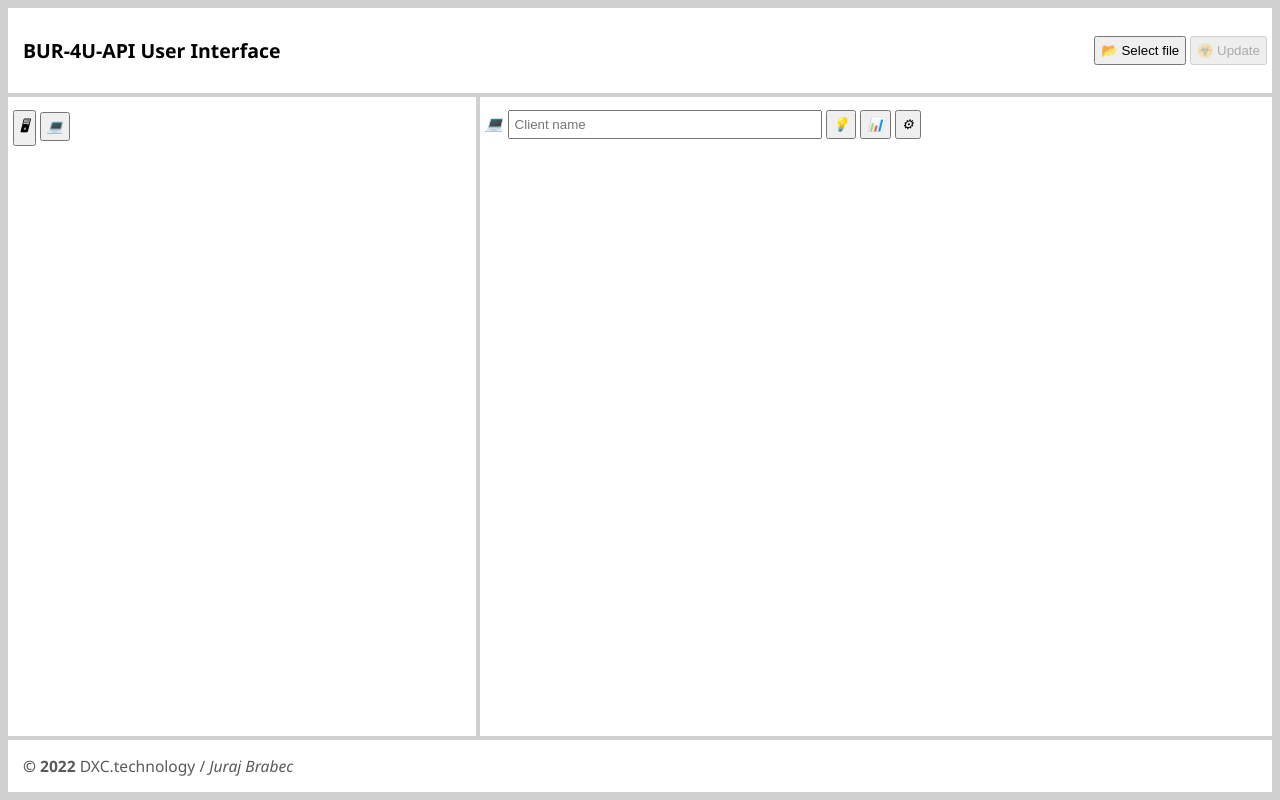
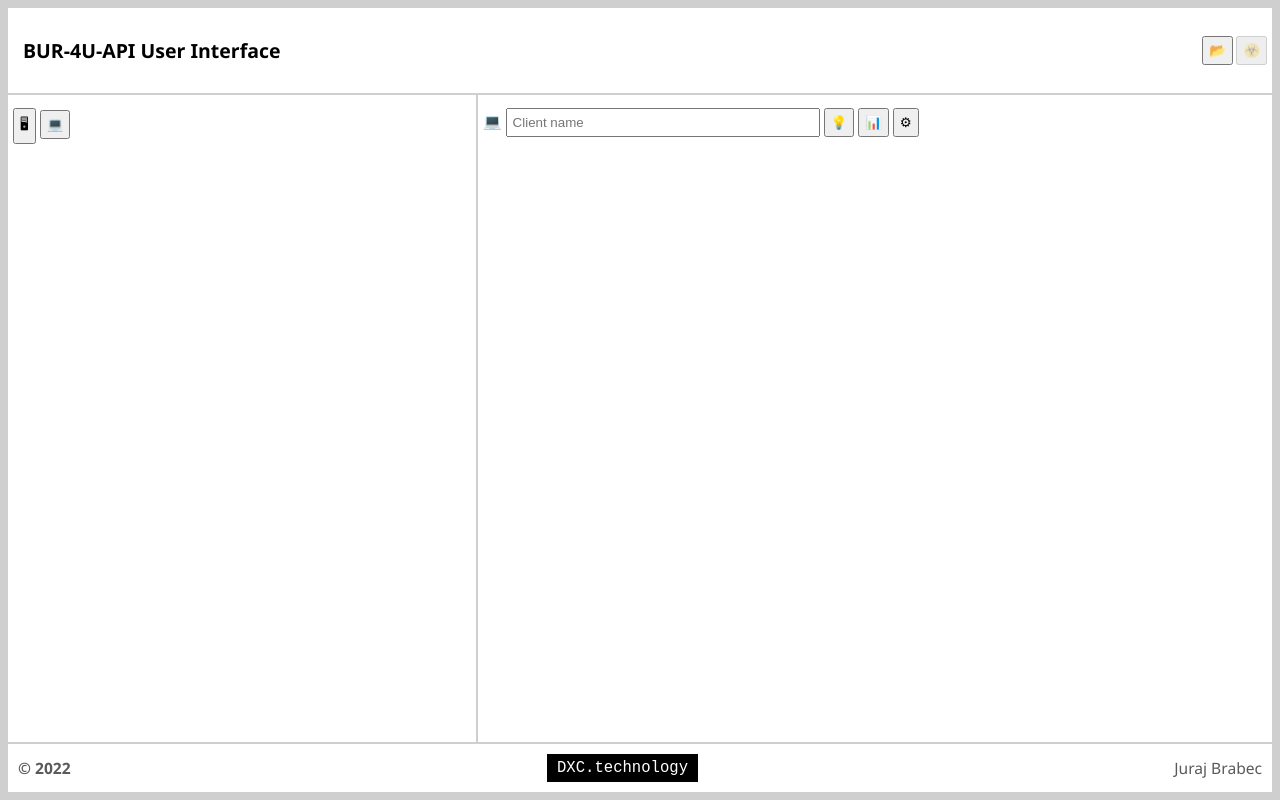
Before and after one commit to JurajBrabec/bur4u-api, a Svelte app in the folder ui/: page / in a window 1280 px wide. Built offline with nearby package versions, Linux system fonts and the light colour scheme.

Commit message:
UI update

```diff
--- a/ui/src/App.svelte
+++ b/ui/src/App.svelte
@@ -19,11 +19,8 @@
   </header>
   <nav>
     <h3>
-      <button on:click={() => getProviders()} title="Query providers"
-        ><i>🖥</i></button
-      >
-      <button on:click={() => getClients()} title="Query all clients"
-        ><i>💻</i></button
+      <button on:click={() => getProviders()} title="Query providers">🖥</button>
+      <button on:click={() => getClients()} title="Query all clients">💻</button
       >
     </h3>
     <Providers />
@@ -31,8 +28,7 @@
   </nav>
   <article><Client /></article>
   <footer>
-    <strong>&copy; 2022</strong> DXC.technology /
-    <em>Juraj Brabec</em>
+    <strong>&copy; 2022</strong> <kbd>DXC.technology</kbd>Juraj Brabec
   </footer>
 </main>
 
@@ -51,8 +47,8 @@
       'footer footer';
     grid-template-rows: 85px 1fr;
     grid-template-columns: min(512px, 37%) 1fr;
-    grid-row-gap: 4px;
-    grid-column-gap: 4px;
+    grid-row-gap: 2px;
+    grid-column-gap: 2px;
     height: 98vh;
     margin: 0px;
   }
@@ -71,9 +67,12 @@
   }
   footer {
     grid-area: footer;
+    display: flex;
+    justify-content: space-between;
+    align-items: center;
     font-size: 1.2em;
     color: rgb(90, 90, 90);
-    padding: 15px;
+    padding: 10px;
   }
   article {
     grid-area: article;
@@ -94,4 +93,9 @@
     font-size: 0.9em;
     color: gray;
   }
+  kbd {
+    color: white;
+    padding: 5px 10px;
+    background-color: black;
+  }
 </style>
--- a/ui/src/lib/BackupTypes.svelte
+++ b/ui/src/lib/BackupTypes.svelte
@@ -28,7 +28,7 @@
         {#each backupType.daily || [] as bt}
           <div class="row" class:disabled={bt.state === 'Disabled'}>
             <div class="name">
-              {#if bt.state === 'Disabled'}<i>🚫 </i>{/if}
+              {#if bt.state === 'Disabled'}🚫 {/if}
 
               Daily
             </div>
@@ -52,7 +52,7 @@
         {#each backupType.monthly || [] as bt}
           <div class="row" class:disabled={bt.state === 'Disabled'}>
             <div class="name">
-              {#if bt.state === 'Disabled'}<i>🚫 </i>{/if}
+              {#if bt.state === 'Disabled'}🚫 {/if}
               Monthly
             </div>
             <div />
@@ -75,8 +75,7 @@
         {#each backupType.yearly || [] as bt}
           <div class="row" class:disabled={bt.state === 'Disabled'}>
             <div class="name">
-              {#if bt.state === 'Disabled'}<i>🚫 </i>{/if}
-
+              {#if bt.state === 'Disabled'}🚫 {/if}
               Yearly
             </div>
             <div />
--- a/ui/src/lib/Client.svelte
+++ b/ui/src/lib/Client.svelte
@@ -18,16 +18,12 @@
 
 <div>
   <h3>
-    <i>💻</i>
+    💻
     <input type="text" bind:value={name} placeholder="Client name" />
-    <button on:click={() => getStatus(name)} title="Query status"
-      ><i>💡</i></button
-    >
-    <button on:click={() => getHistory(name)} title="Query history"
-      ><i>📊</i></button
-    >
+    <button on:click={() => getStatus(name)} title="Query status">💡</button>
+    <button on:click={() => getHistory(name)} title="Query history">📊</button>
     <button on:click={() => getConfig(name)} title="Query configuration"
-      ><i>⚙</i></button
+      >⚙</button
     >
   </h3>
   {#if $client}
--- a/ui/src/lib/Clients.svelte
+++ b/ui/src/lib/Clients.svelte
@@ -26,7 +26,7 @@
 {#if $clients.length}
   <div>
     <h3>
-      <i>💻</i>{` Clients (${total})`}
+      💻{` Clients (${total})`}
     </h3>
     <input
       type="text"
@@ -38,13 +38,13 @@
       {#each list as provider (provider.name)}
         <li>
           <h4>
-            <i>🖥</i>{` ${provider.name} (${provider.clients.length} clients)`}
+            🖥{` ${provider.name} (${provider.clients.length} clients)`}
           </h4>
           <ul>
             {#each provider.clients as client, index (client.name)}
               {#if index >= (page - 1) * limit && index < page * limit}
                 <li>
-                  <i>{client.settings.product ? '💻' : '❌'}</i>
+                  {client.settings.product ? '💻' : '❌'}
                   <span
                     class="name"
                     on:click={() => getStatus(client.name)}
--- a/ui/src/lib/Error.svelte
+++ b/ui/src/lib/Error.svelte
@@ -12,6 +12,9 @@
 
 <style>
   div {
+    display: flex;
+    align-items: center;
+    justify-content: space-between;
     position: absolute;
     top: 70px;
     left: 28%;
--- a/ui/src/lib/Loading.svelte
+++ b/ui/src/lib/Loading.svelte
@@ -9,11 +9,12 @@
 <style>
   div {
     position: absolute;
+    display: flex;
+    align-items: center;
     top: 140px;
     left: 35%;
     padding: 20px;
-    text-align: center;
-    width: 25%;
+    width: 40%;
     color: #39ba4a;
     background: #ecffe0;
     outline: 1px solid #3ea33a;
--- a/ui/src/lib/Policies.svelte
+++ b/ui/src/lib/Policies.svelte
@@ -20,7 +20,7 @@
       {#each policies as policy}
         <div class="row" class:disabled={policy.state === 'Disabled'}>
           <div class="name">
-            {#if policy.state === 'Disabled'}<i>🚫 </i>{/if}
+            {#if policy.state === 'Disabled'}🚫 {/if}
             {policy.name}
           </div>
           <div>{policy.policyType}</div>
--- a/ui/src/lib/Providers.svelte
+++ b/ui/src/lib/Providers.svelte
@@ -5,12 +5,12 @@
 {#if $providers.length}
   <div>
     <h3>
-      <i>🖥</i>{` Providers (${$providers.length})`}
+      🖥{` Providers (${$providers.length})`}
     </h3>
     <ul>
       {#each $providers as provider}
         <li>
-          <i>{provider.status === 'OK' ? '🖥' : '❌'}</i>
+          {provider.status === 'OK' ? '🖥' : '❌'}
           {#if provider.status === 'OK'}
             <span
               class="name"
--- a/ui/src/lib/Update.svelte
+++ b/ui/src/lib/Update.svelte
@@ -13,7 +13,9 @@
 </script>
 
 <form on:submit|preventDefault={submit}>
-  <button type="button" on:click={() => input.click()}>📂 Select file</button>
+  <button type="button" title="Select file" on:click={() => input.click()}
+    >📂</button
+  >
   <input
     bind:this={input}
     bind:files
@@ -22,8 +24,10 @@
     name="file"
     type="file"
   />
-  <button disabled={!files?.length} type="submit"
-    >☣️ Update {files ? files[0].name : ''}</button
+  <button
+    disabled={!files?.length}
+    title="Update {files ? files[0].name : ''}"
+    type="submit">☣️</button
   >
 </form>
 
```
Also changed, not shown: 6 other files (tests, documents, lock files or other folders).
